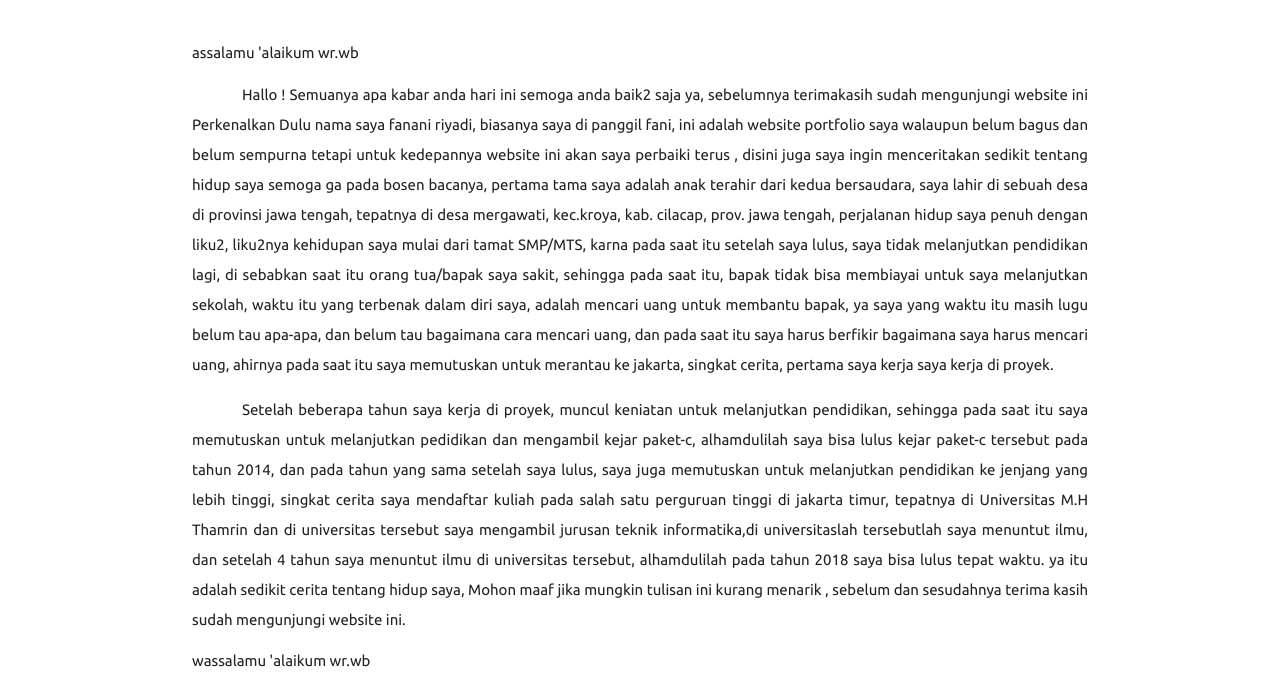
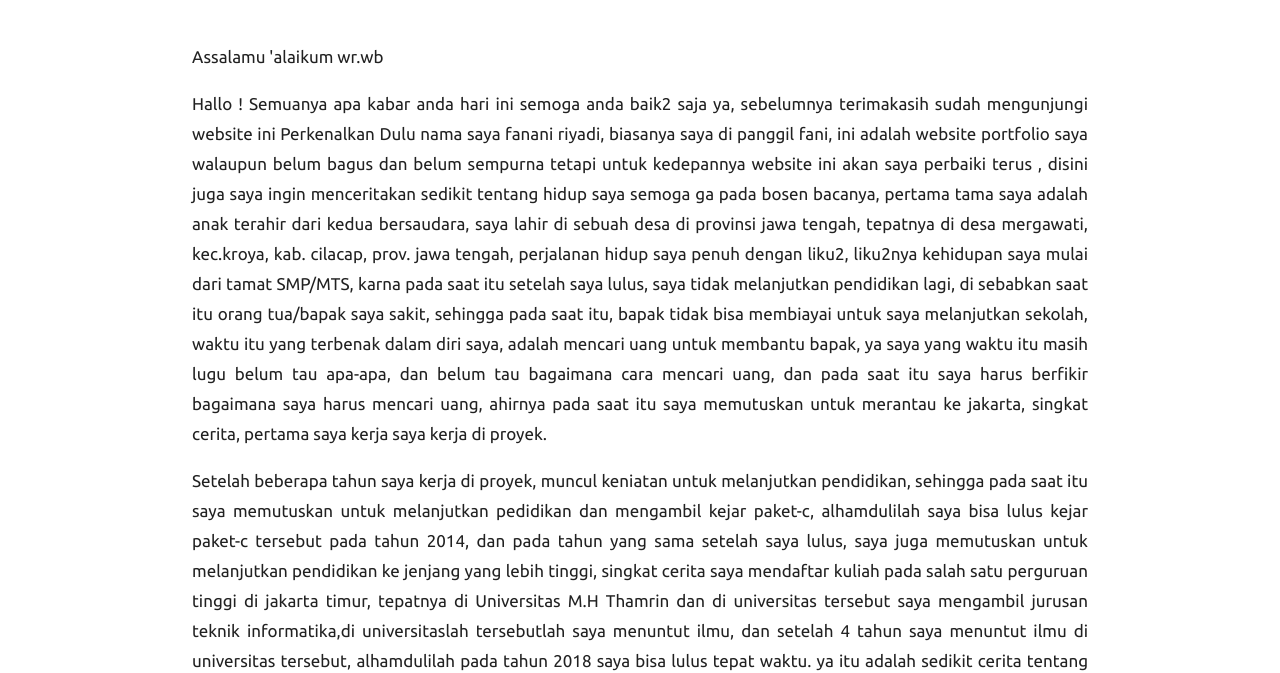
Before and after one commit to fananiriyadi/fananiriyadi.github.io, a plain HTML site: page index.html in a window 1280 px wide. Shown: the part 627-1300 px from the top of the page. Drawn offline with Linux system fonts and the light colour scheme; a script that the page names is missing.

Commit message:
ganti font

```diff
--- a/index.html
+++ b/index.html
@@ -79,11 +79,14 @@
       <div class="row">
         <h4 class="center grey-text darken-3">About us</h4>
         <p class="col m12 s12">
-          <p>assalamu 'alaikum wr.wb</p>
-          <p style="text-align: justify; text-indent:50px; line-height: 30px"> Hallo ! Semuanya apa kabar anda hari ini
+          <div class="article" style="text-align: justify; line-height: 30px; font-size: 17px">
+            <p>Assalamu 'alaikum wr.wb</p>
+            <p> Hallo ! Semuanya apa kabar anda hari
+              ini
               semoga anda baik2
               saja
-            ya, sebelumnya terimakasih sudah mengunjungi website ini Perkenalkan Dulu nama saya fanani riyadi, biasanya
+              ya, sebelumnya terimakasih sudah mengunjungi website ini Perkenalkan Dulu nama saya fanani riyadi,
+              biasanya
               saya
               di panggil fani, ini adalah website portfolio saya walaupun belum bagus dan belum sempurna tetapi untuk
               kedepannya
@@ -100,20 +103,22 @@
               waktu itu masih lugu belum tau apa-apa, dan belum tau bagaimana cara mencari uang, dan pada saat itu saya
               harus berfikir bagaimana saya harus mencari uang, ahirnya pada saat itu saya memutuskan untuk merantau ke
               jakarta, singkat cerita, pertama saya kerja saya kerja di proyek.</p>
-          <p style="text-align: justify;text-indent:50px; line-height: 30px">Setelah beberapa tahun saya kerja di
+            <p>Setelah beberapa tahun saya kerja di
               proyek, muncul
               keniatan untuk melanjutkan pendidikan, sehingga pada saat itu saya memutuskan untuk melanjutkan pedidikan
               dan mengambil kejar paket-c, alhamdulilah saya bisa lulus kejar paket-c tersebut
               pada tahun 2014, dan pada tahun yang sama setelah saya lulus, saya juga memutuskan untuk melanjutkan
               pendidikan
               ke jenjang yang lebih tinggi, singkat cerita saya mendaftar kuliah pada salah satu perguruan tinggi di
-            jakarta timur, tepatnya di Universitas M.H Thamrin dan di universitas tersebut saya mengambil jurusan teknik
+              jakarta timur, tepatnya di Universitas M.H Thamrin dan di universitas tersebut saya mengambil jurusan
+              teknik
               informatika,di universitaslah tersebutlah saya menuntut ilmu, dan setelah 4 tahun saya
               menuntut ilmu di universitas tersebut, alhamdulilah pada tahun 2018 saya bisa lulus tepat waktu. ya itu
               adalah sedikit cerita tentang hidup saya, Mohon maaf jika mungkin tulisan ini kurang menarik ,
               sebelum dan sesudahnya terima kasih sudah mengunjungi website ini.
             </p>
-          <p>wassalamu 'alaikum wr.wb</p>
+            <p>Wassalamu 'alaikum wr.wb</p>
+          </div>
       </div>
       <div>
       </div>
--- a/style.css
+++ b/style.css
@@ -6,7 +6,7 @@
     background-position: center;
 }
 body{
-    font-family: 'Ubuntu', sans-serif;;
+    font-family: 'Ubuntu', sans-serif;
 }
 .slides img{
     margin-top: 50px;
```
Lines whose indentation alone changed are shown as unchanged.
